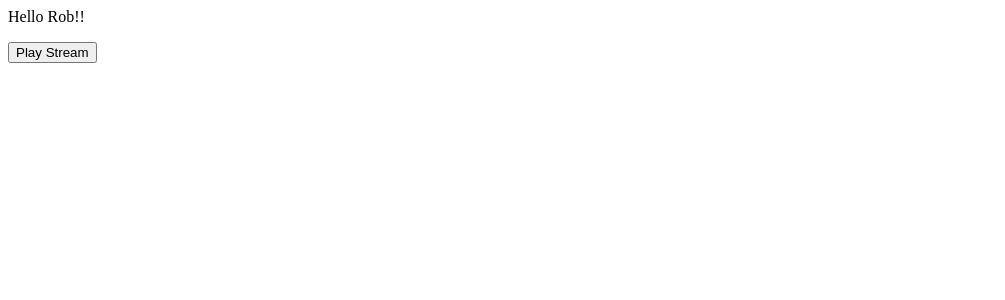
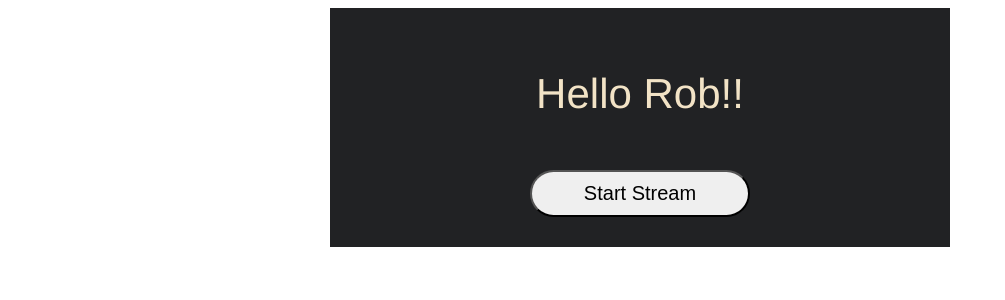
Before and after one commit to OB-0ne/Conduit_RhizomeMusic, a Flask app: page /laptop_Rob in a window 1280 px wide. Shown: the top 300 px of the page, without its empty margins (0-1005 px from the left). Run offline with Flask 3, Linux system fonts and the light colour scheme; some libraries are stand-ins or nearby versions.

Commit message:
updated stream UI
- added control for every connect stream
- added basic css for UI

```diff
--- /dev/null
+++ b/static/main.css
@@ -0,0 +1,46 @@
+#app-body{
+    background-color: #212224;
+    width: 600px;
+    margin: auto;
+    padding: 20px 10px;
+    color: #f2e3c6;
+    font-family: Helvetica, Arial, sans-serif
+}
+
+#receiver_welcome p{
+    text-align: center;
+    font-size: 42px;
+}
+
+#stream-list {
+    display: flex;
+    justify-content: center;
+    align-items: center;
+    flex-wrap: wrap;
+}
+
+#stream-controls{
+    display: flex;
+    margin: 10px;
+}
+
+#stream-list button{
+    padding: 10px;
+    font-size: 20px;
+    width: 220px;
+    border-radius: 40px;
+}
+
+#audio-container{
+    min-width: 550px;
+    display: flex;
+    justify-content: center;
+    align-items: center;
+    flex-wrap: wrap;
+}
+
+#audio-container audio{
+    width: 75%;
+    background-color: #f2e3c6;
+    border-radius: 30px;
+}
--- a/static/receiver.js
+++ b/static/receiver.js
@@ -32,6 +32,7 @@ function playStream() {
             console.log(event.streams[0]);
             audio.srcObject = event.streams[0];
             audio.autoplay = true;
+            audio.controls = true;
             document.getElementById('audio-container').appendChild(audio);
         };
 
--- a/templates/receiver.html
+++ b/templates/receiver.html
@@ -1,18 +1,24 @@
 <html lang="en">
     <head>
-        <title>Feedback Radio</title>
+        <title>Rhizome Music</title>
         <script src="https://cdn.socket.io/4.0.0/socket.io.min.js"></script>
+        <script src= "{{url_for('static', filename='receiver.js')}}"></script>
+        <link rel="stylesheet" href="{{ url_for('static', filename='main.css') }}"/>
     </head>
     <body>
-        <script src= {{url_for('static', filename='receiver.js')}}></script>
-        <p>
-            Hello Rob!!
-        </p>
-        <div>
-            <button id="playStream" onclick="playStream()">
-                Play Stream
-            </button>
-            <div id="audio-container"></div>
+        <div id="app-body">
+            <div id="receiver_welcome">
+                <p>Hello Rob!!</p>
+            </div>
+            <div id="stream-list">
+                <div id="stream-controls">
+                    <button id="playStream" onclick="playStream()">
+                        Start Stream
+                    </button>
+                </div>
+                <div id="audio-container">
+                </div>
+            </div>
         </div>
     </body>
 </html>
```
Also changed, not shown: templates/index.html (+6 -4 lines).
